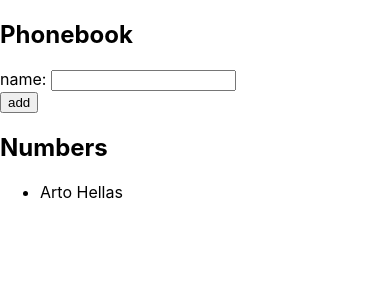
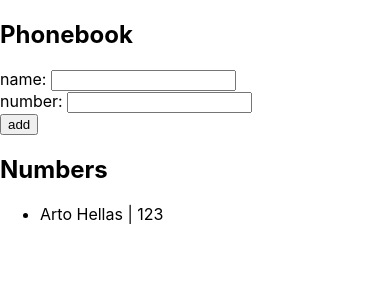
Before and after one commit to sagar4926/fso2020, a React (Create React App) app in the folder part2/the_phonebook/: page / in a window 390 px wide. Shown: the top 300 px of the page. Built offline with nearby package versions, Linux system fonts and the light colour scheme.

Commit message:
2.8: The Phonebook Step3

```diff
--- a/part2/the_phonebook/src/App.js
+++ b/part2/the_phonebook/src/App.js
@@ -1,8 +1,9 @@
 import React, { useState } from "react";
 
 const App = () => {
-  const [persons, setPersons] = useState([{ name: "Arto Hellas" }]);
+  const [persons, setPersons] = useState([{ name: "Arto Hellas", number:"123" }]);
   const [newName, setNewName] = useState("");
+  const [newNumber, setNewNumber] = useState("");
 
   const addNewPerson = (event) => {
     event.preventDefault();
@@ -13,12 +14,17 @@ const App = () => {
       return;
     }
 
-    setPersons([...persons, { name: newName }]);
+    setPersons([...persons, { name: newName, number: newNumber }]);
     setNewName("");
+    setNewNumber("");
   };
 
   const nameChanged = (event) => {
     setNewName(event.target.value);
+  };
+
+  const numberChanged = (event) => {
+    setNewNumber(event.target.value);
   };
 
   return (
@@ -29,13 +35,16 @@ const App = () => {
           name: <input value={newName} onChange={nameChanged} />
         </div>
         <div>
+          number: <input value={newNumber} onChange={numberChanged} />
+        </div>
+        <div>
           <button type="submit">add</button>
         </div>
       </form>
       <h2>Numbers</h2>
       <ul>
         {persons.map((person) => (
-          <li key={person.name}>{person.name}</li>
+          <li key={person.name}>{person.name} | {person.number}</li>
         ))}
       </ul>
     </div>
```
Also changed, not shown: 1 other file (tests, documents, lock files or other folders).
